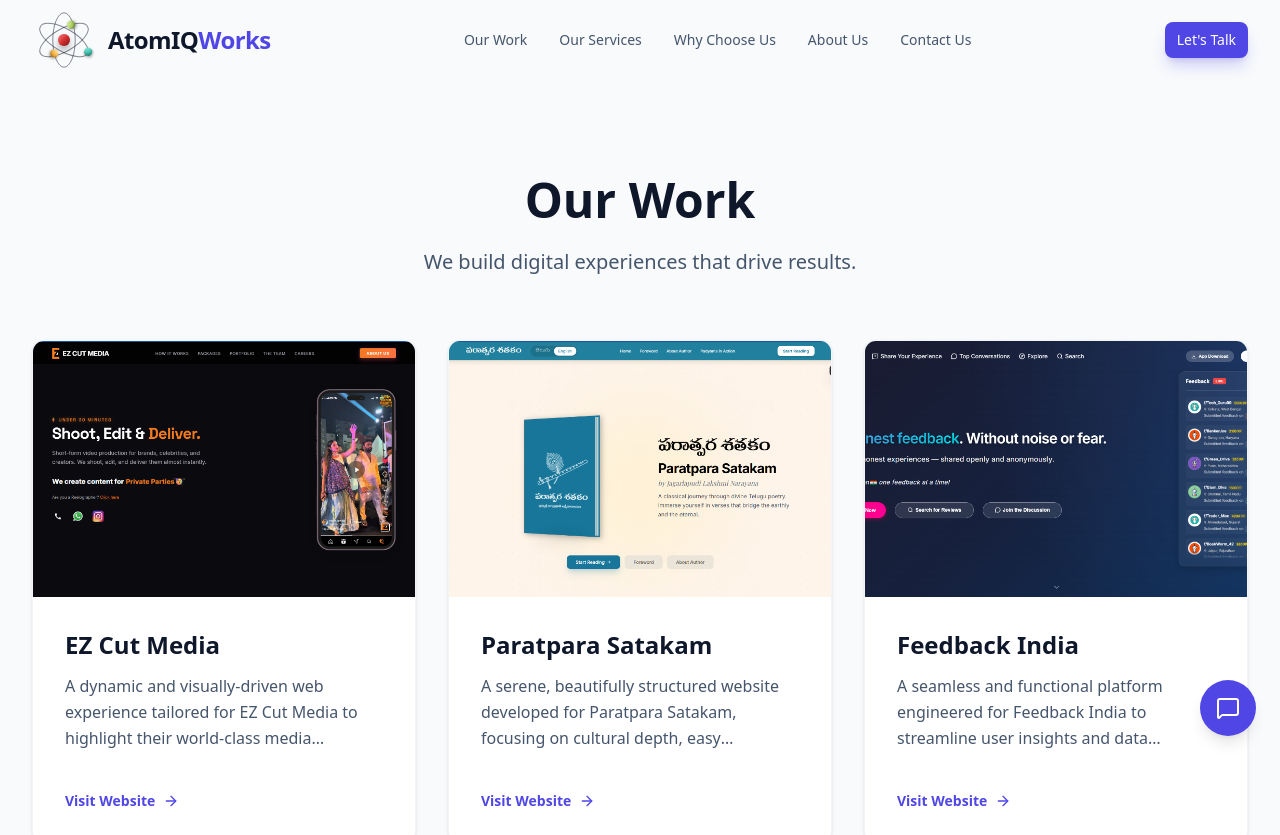
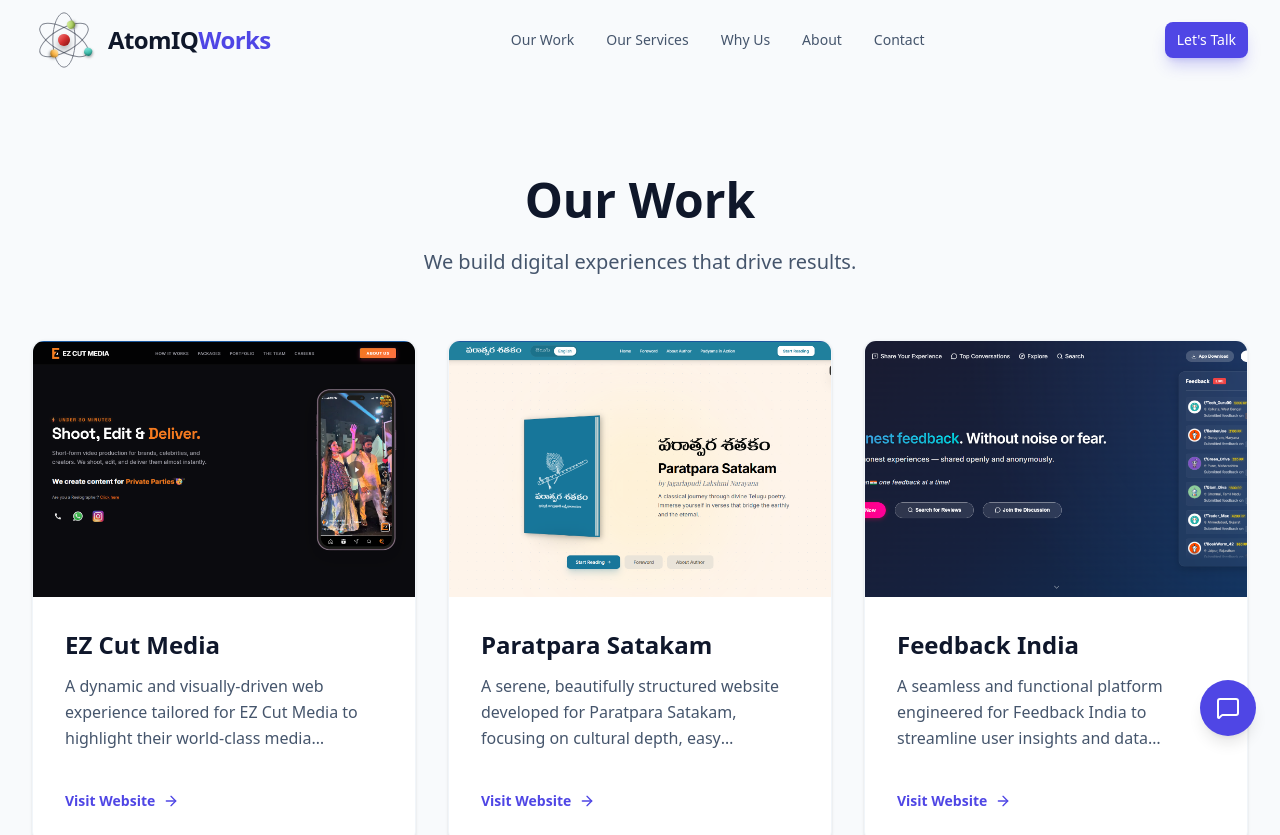
Before and after one commit to krishnachandra/atomiqworks, a Next.js app: page /work in a window 1280 px wide. Shown: the top 835 px of the page. Built offline with nearby package versions, Linux system fonts and the light colour scheme.

Commit message:
Rename navbar and footer links: Why Us, About, Contact

```diff
--- a/src/app/layout.tsx
+++ b/src/app/layout.tsx
@@ -3,6 +3,7 @@
 import "./globals.css";
 import { GoogleAnalytics } from '@next/third-parties/google'
 import { FloatingChatbot } from '@/components/ui/FloatingChatbot'
+import { ScrollToTop } from '@/components/ui/ScrollToTop'
 
 const geistSans = Geist({
   variable: "--font-geist-sans",
@@ -115,6 +116,7 @@
           dangerouslySetInnerHTML={{ __html: JSON.stringify(jsonLd) }}
         />
         {children}
+        <ScrollToTop />
         <FloatingChatbot />
         <GoogleAnalytics gaId="G-JDWPDHLR9D" />
       </body>
--- a/src/components/layout/Footer.tsx
+++ b/src/components/layout/Footer.tsx
@@ -33,11 +33,11 @@
             "FinTech", "HealthTech", "EdTech", "Real Estate", "Media & Entertainment", "Logistics", "Retail", "Travel & Hospitality"
         ],
         company: [
-            { label: "About Us", href: "/about" },
+            { label: "About", href: "/about" },
             { label: "Our Services", href: "/#services" },
             { label: "Our Work", href: "/work" },
-            { label: "Why Choose Us", href: "/#why-us" },
-            { label: "Contact Us", href: "/#contact" }
+            { label: "Why Us", href: "/#why-us" },
+            { label: "Contact", href: "/#contact" }
         ]
     }
 
--- a/src/components/layout/Navbar.tsx
+++ b/src/components/layout/Navbar.tsx
@@ -20,9 +20,9 @@
     const navLinks = [
         { href: '/work', label: 'Our Work' },
         { href: '/#services', label: 'Our Services' },
-        { href: '/#why-us', label: 'Why Choose Us' },
-        { href: '/about', label: 'About Us' },
-        { href: '/#contact', label: 'Contact Us' },
+        { href: '/#why-us', label: 'Why Us' },
+        { href: '/about', label: 'About' },
+        { href: '/#contact', label: 'Contact' },
     ];
 
     return (
--- a/src/components/sections/TrustSignals.tsx
+++ b/src/components/sections/TrustSignals.tsx
@@ -31,14 +31,7 @@
                 {/* Testimonials */}
                 <div className="mb-24">
                     <div className="text-center mb-16">
-                        <motion.span
-                            className="text-brand-primary font-semibold text-sm tracking-widest uppercase mb-4 block"
-                            initial={{ opacity: 0, y: 20 }}
-                            whileInView={{ opacity: 1, y: 0 }}
-                            viewport={{ once: true }}
-                        >
-                            Client Voices
-                        </motion.span>
+
                         <motion.h2
                             className="text-4xl md:text-5xl font-bold text-brand-dark"
                             initial={{ opacity: 0, y: 20 }}
```
